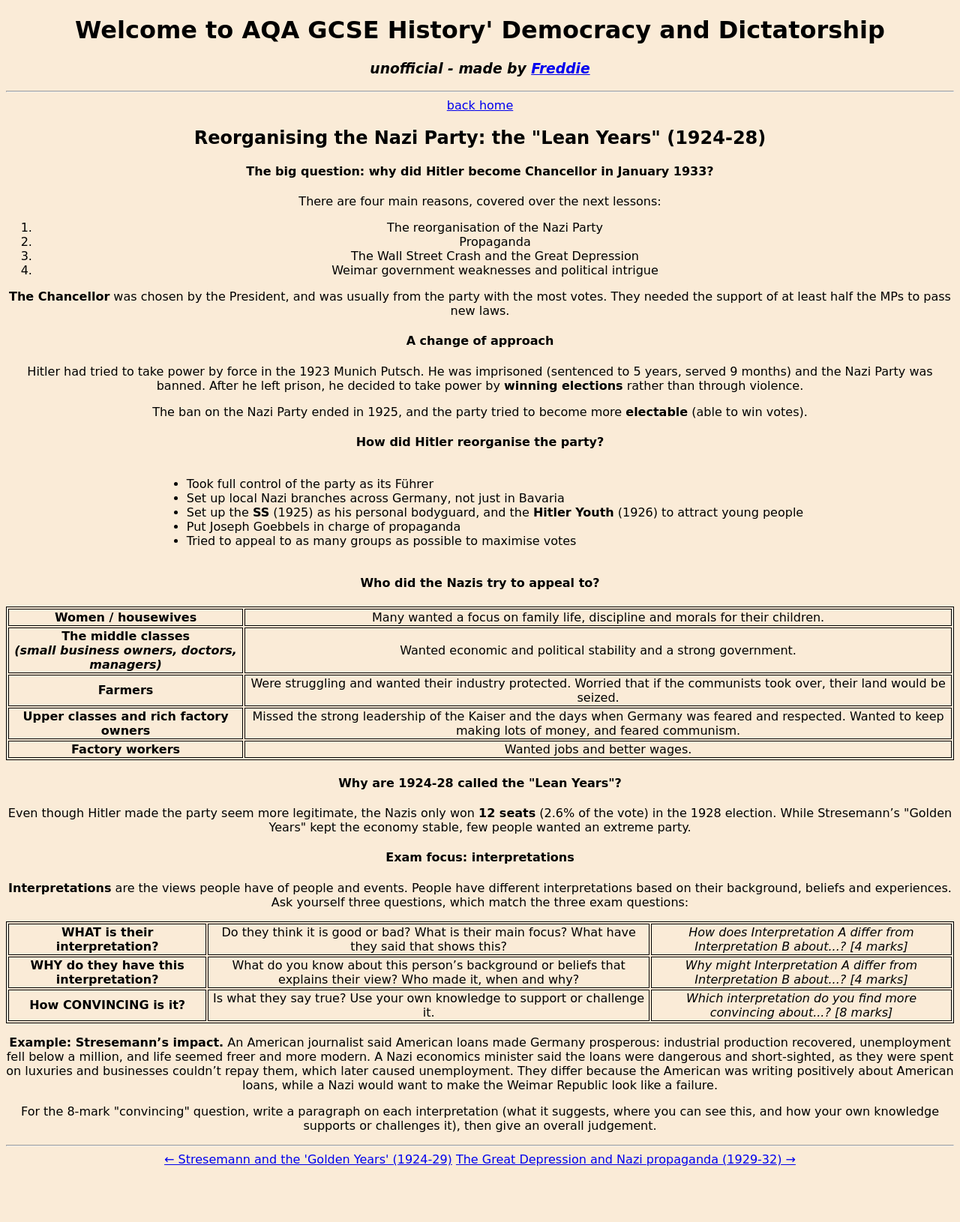
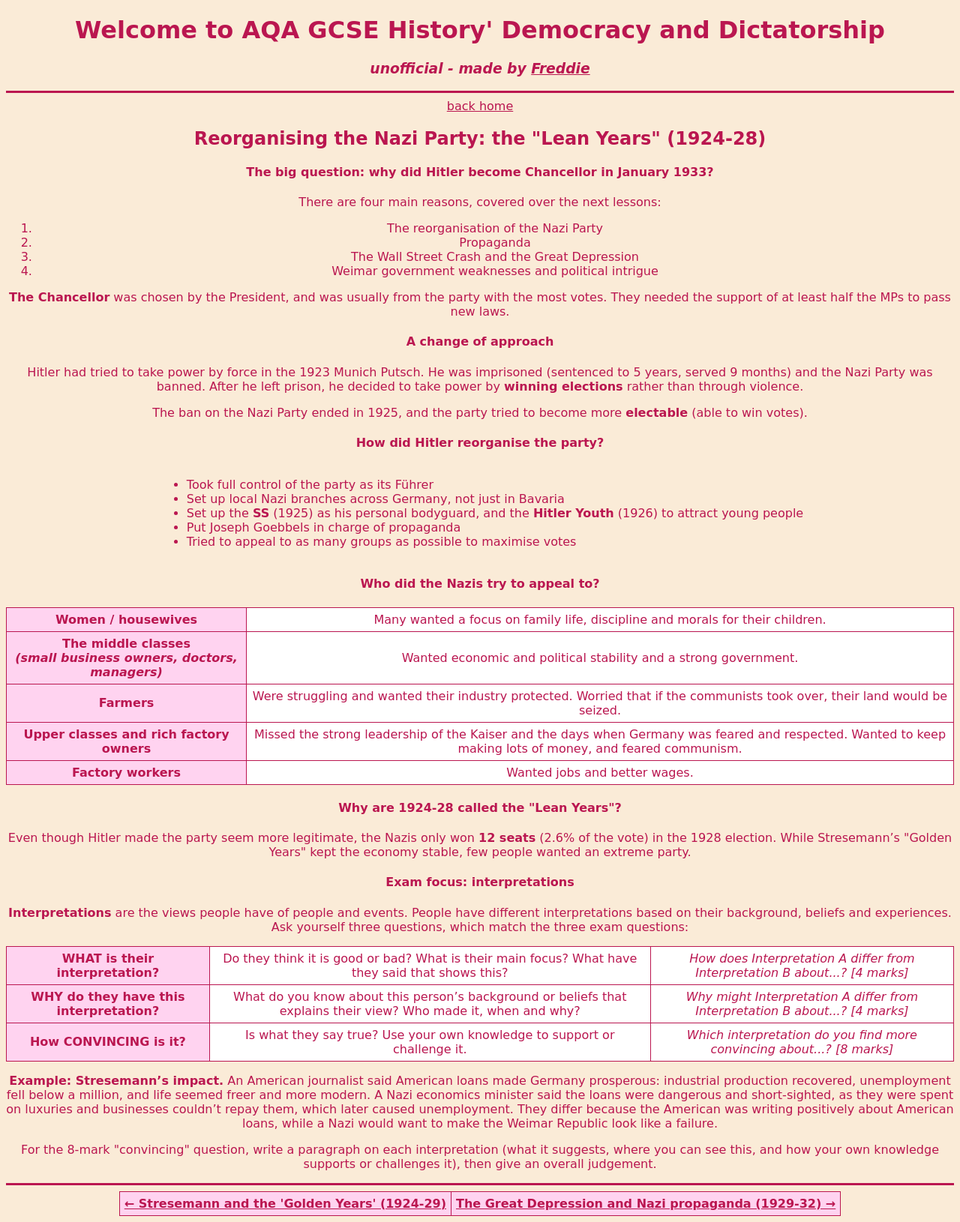
Before and after one commit to hippogriff101/german-history, a Flask app: page /lean-years in a window 1280 px wide. Shown: the whole page at 75% size. Before the commit the page ends 1555 px from the top, so only its background shows below. Run offline with Flask 3, Linux system fonts and the light colour scheme; lists and menus that the app fills with data are empty; some libraries are stand-ins or nearby versions.

Commit message:
finishing things off

```diff
--- /dev/null
+++ b/requirements.txt
@@ -0,0 +1 @@
+flask
--- a/static/styles.css
+++ b/static/styles.css
@@ -1,11 +1,50 @@
+:root {
+    --cream: #FAEBD7;
+    --blue: #B7E7FC;
+    --pink: #FFD3F0;
+    --yellow: #F5C700;
+    --red: #BA1650;
+}
+
 body{
     font-family: "Comic Sans MS", "Comic Sans", cursive;
     text-align: center;
-    background-color: antiquewhite;
+    background-color: var(--cream);
+    color: var(--red);
+}
+
+a {
+    color: var(--red);
+}
+
+a:hover {
+    background-color: var(--yellow);
+    padding: 0;
+}
+
+hr {
+    border: none;
+    border-top: 3px solid var(--red);
 }
 
 table, th, td, img {
-  border:1px solid black;
+  border:1px solid var(--red);
+}
+
+table {
+    border-collapse: collapse;
+}
+
+th {
+    background-color: var(--pink);
+}
+
+td {
+    background-color: white;
+}
+
+th, td {
+    padding: 6px;
 }
 
 ul {
@@ -29,7 +68,11 @@ ul {
     box-shadow: 0 2px 8px rgba(0, 0, 0, 0.15);
     transition: transform 0.2s ease-in-out, box-shadow 0.2s ease-in-out;
     padding: 10px;
+    background-color: var(--blue);
+}
 
+.lesson:nth-child(even) {
+    background-color: var(--pink);
 }
 
 .lesson:hover {
--- a/templates/lesson.html
+++ b/templates/lesson.html
@@ -5,15 +5,17 @@
 
     {% block lesson %}{% endblock %}
     <hr>
-    <nav>
+    <center>
+    <nav><table><tr>
         {% for lesson in lessons if lesson.url == request.path %}
             {% set i = lessons.index(lesson) %}
             {% if i > 0 %}
-                <a href="{{ lessons[i - 1].url }}">&larr; {{ lessons[i - 1].name }}</a>
+                <th><a href="{{ lessons[i - 1].url }}">&larr; {{ lessons[i - 1].name }}</a></th>
             {% endif %}
             {% if i < lessons|length - 1 %}
-                <a href="{{ lessons[i + 1].url }}">{{ lessons[i + 1].name }} &rarr;</a>
+                <th><a href="{{ lessons[i + 1].url }}">{{ lessons[i + 1].name }} &rarr;</a></tr>
             {% endif %}
         {% endfor %}
-    </nav>
+    </tr></table></nav>
+    </center>
 {% endblock %}
--- a/templates/munich.html
+++ b/templates/munich.html
@@ -69,7 +69,7 @@
     <p>Hitler was sentenced to 5 years in prison (the minimum sentence for treason), but only served 9 months. This suggests the judges had right-wing sympathies.</p>
     <p>He got very useful publicity from his trial, and wrote <b>Mein Kampf</b> ("My Struggle") while in prison. Before the Putsch he was only well known in Bavaria; afterwards he was famous throughout Germany.</p>
 
-    <h4>Was the Munich Putsch a success or a failure?</h4>
+    <h4>Was the Munich Putsch a success or a failure?</h4><center>
     <table>
         <tr>
             <th>Failure</th>
@@ -94,7 +94,7 @@
                 </ul>
             </td>
         </tr>
-    </table>
+    </table></center>
     <p>The Munich Putsch can be an example of political violence if the question goes up to 1923.</p>
 
     <h4>Exam tip: 12-mark questions</h4>
--- a/templates/ruhr.html
+++ b/templates/ruhr.html
@@ -24,7 +24,7 @@
     </ol>
     <p>Prices rising out of control like this is called <b>hyperinflation</b>.</p>
 
-    <h4>Key figures</h4>
+    <h4>Key figures</h4><center>
     <table>
         <tr>
             <th>1919</th>
@@ -46,7 +46,7 @@
             <th>A loaf of bread (November 1923, the worst month)</th>
             <td>201,000,000,000 marks</td>
         </tr>
-    </table>
+    </table></center>
 
     <h4>The impact of hyperinflation</h4>
     <table>
--- a/templates/society.html
+++ b/templates/society.html
@@ -5,7 +5,7 @@
     <h4>Industrialisation</h4>
     <p>In the late 1800s, Germany began to industrialise. Supported by powerful German businessmen, production of iron and coal doubled. By 1913, Germany was producing as much coal as Britain and more iron and steel. By 1914, Germany produced two-thirds of Europe’s steel. In industries such as electrical goods and chemicals, German companies dominated Europe. Some leading factory and business owners had become very rich and influential.</p>
     <p><b>Industrialisation</b> is the process of going from a farming-based country to a factory-based one.</p>
-    <table>
+    <center><table>
         <tr>
             <th></th>
             <th>Germany</th>
@@ -21,7 +21,7 @@
             <td>58,000</td>
             <td>9,000</td>
         </tr>
-    </table>
+    </table></center>
     <ul>
         <li>50% of all electrical business in Europe went through Germany</li>
         <li>Germany’s population grew from 40 million in 1871 to 68 million in 1914, and cities grew quickly as people moved to work in factories</li>
--- a/templates/weltpolitik.html
+++ b/templates/weltpolitik.html
@@ -55,7 +55,7 @@
         <li><b>Second Naval Law (1900)</b> - doubled the number of battleships to 38, to be built over 17 years. The Reichstag didn’t oppose it this time as they felt threatened. The German navy was now a threat to the British navy.</li>
     </ul>
 
-    <h4>The naval race: dreadnoughts built</h4>
+    <h4>The naval race: dreadnoughts built</h4><center>
     <table>
         <tr>
             <th>Year</th><th>1906</th><th>1907</th><th>1908</th><th>1909</th><th>1910</th><th>1911</th><th>1912</th><th>1913</th><th>1914</th><th>Total</th>
@@ -66,7 +66,7 @@
         <tr>
             <th>Germany</th><td>0</td><td>0</td><td>4</td><td>3</td><td>1</td><td>3</td><td>2</td><td>3</td><td>1</td><td>17</td>
         </tr>
-    </table>
+    </table></center>
     <p>Germany never caught up with Britain.</p>
 
     <h4>The domestic importance of the Naval Laws</h4>
```
Also changed, not shown: README.md, static/images/image.png (added).
